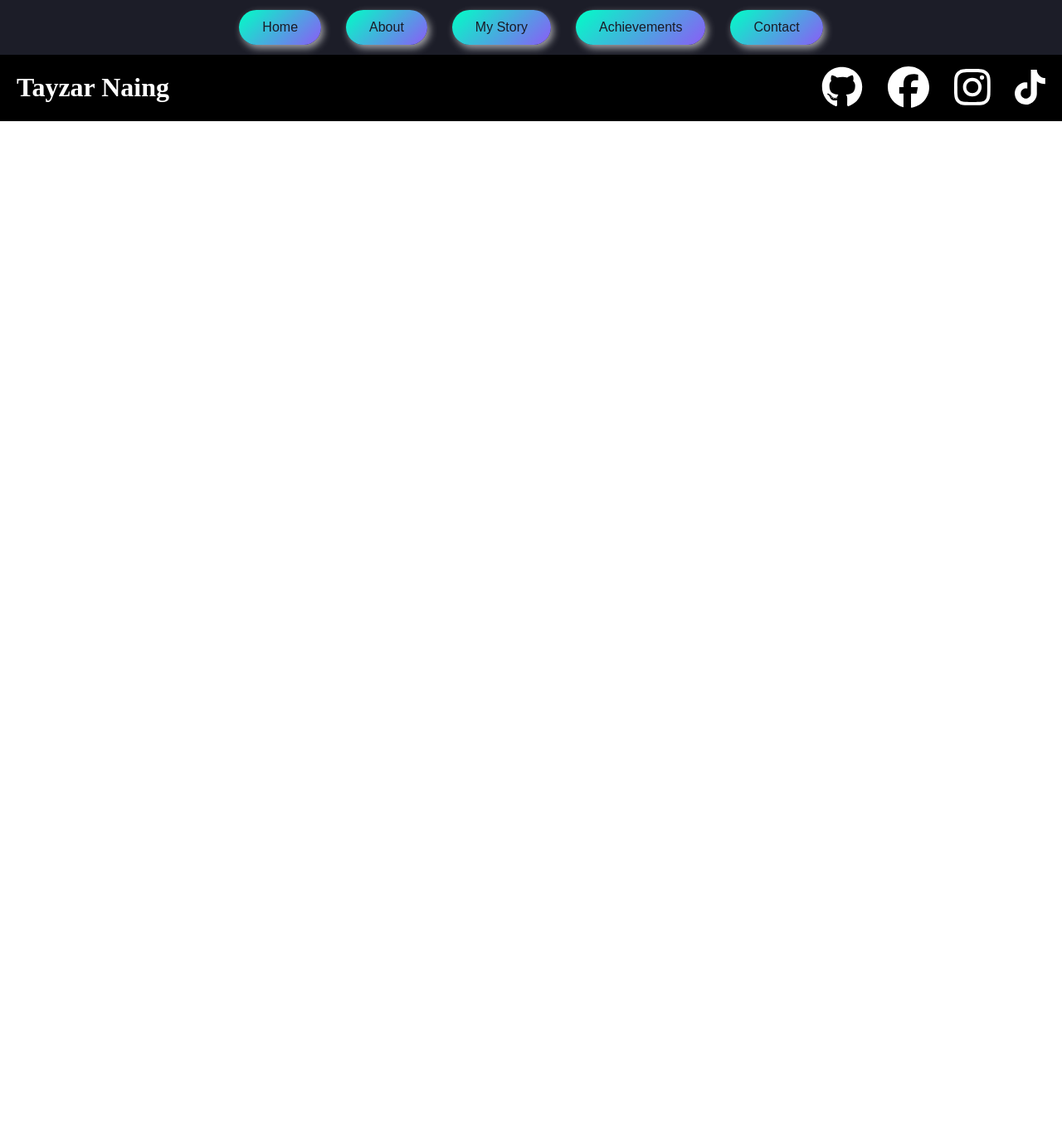
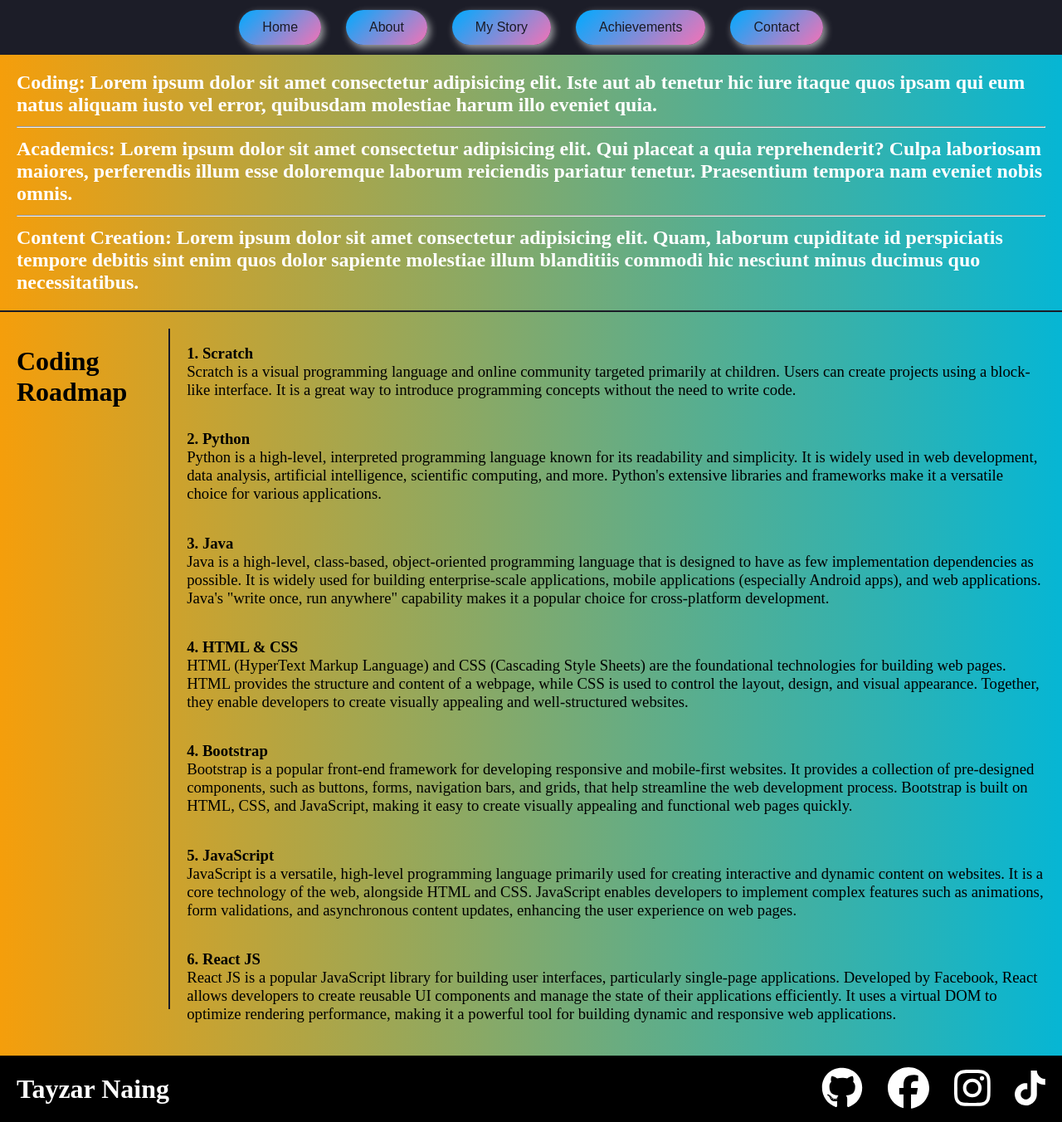
Before and after one commit to CoderZENNXX/tayzarnaing-portfolio, a React (Vite) app: page /about in a window 1280 px wide. Shown: the whole page at 83% size. Before the commit the page ends 800 px from the top, so only its background shows below. Built offline with nearby package versions, Linux system fonts and the light colour scheme.

Commit message:
Project V9

```diff
--- /dev/null
+++ b/src/CSS/About.css
@@ -0,0 +1,34 @@
+.about {
+    overflow-x: hidden;
+    background: linear-gradient(270deg, #06B6D4, #F59E0B);
+}
+
+.about-text {
+    color: white;
+    padding: 20px;
+    margin: 0px 0px;
+    border-bottom: 2px solid #1A1B26;
+}
+
+.coding-roadmap {
+    display: flex;
+    margin: 20px;
+}
+
+.coding-roadmap-line {
+    width: 5px;
+    height: 820px;
+    background-color: #1A1B26;
+    margin-left: 50px;
+}
+
+.milestones-container {
+    display: flex;
+    flex-direction: column;
+    margin-left: 20px;
+}
+
+.milestone-description {
+    margin: 0px 0px;
+    font-weight: 400;
+}
--- a/src/CSS/App.css
+++ b/src/CSS/App.css
@@ -9,7 +9,7 @@
 }
 
 .nav-btn {
-    background: linear-gradient(135deg, #00FFC6, #8B5CF6);
+    background: linear-gradient(135deg, #00AAFF, #F472B6);
     color: #1A1B26;
     font-size: 16px;
     border: none;
@@ -23,14 +23,16 @@
 }
 
 .nav-btn:hover {
-    background: linear-gradient(135deg, #8B5CF6, #00FFC6);
+    background: linear-gradient(135deg, #F472B6, #00AAFF);
     transform: translateY(-2px);
     box-shadow: 0.75px 1px 3px rgba(255, 255, 255, 0.6);
+    color: white;
 }
 
 .nav-btn:active {
     padding: 10px 23px;
     transform: scale(0.9);
+    color: #1A1B26
 }
 
 .footer {
@@ -45,10 +47,6 @@
 
 .footer-name {
     margin-left: 20px;
-}
-
-.footer-name:hover {
-    color: #00FFC6;
 }
 
 .footer-link {
@@ -75,8 +73,20 @@
     height: 42px;
 }
 
-.footer-icon:hover {
-    color: #8B5CF6;
+.footer-github-icon:hover {
+    color: #9500FF;
+}
+
+.footer-facebook-icon:hover {
+    color: #0866ff;
+}
+
+.footer-instagram-icon:hover {
+    color: #DD2A7B;
+}
+
+.footer-tiktok-icon:hover {
+    color: #ff0033;
 }
 
 .footer-icon:active {
--- a/src/CSS/Home.css
+++ b/src/CSS/Home.css
@@ -1,5 +1,6 @@
 .home {
     overflow-x: hidden;
+    background: linear-gradient(90deg, #8B5CF6, #00FFC6);
 }
 
 .profile {
@@ -8,9 +9,8 @@
     align-items: center;
     justify-content: space-between;
     flex-wrap: wrap;
-    background: linear-gradient(90deg, #8B5CF6, #00FFC6);
+    min-height: 100vh;
     color: #1A1B26;
-    min-height: 100vh;
 }
 
 .profile * {
@@ -35,6 +35,7 @@
 }
 
 .professions {
+    color: #1A1B26;
     white-space: nowrap;
 }
 
@@ -49,7 +50,7 @@
 
 .introduction {
     font-size: 60px;
-    color: white;;
+    color: white;
 }
 
 .name {
@@ -75,6 +76,7 @@
 
 .contact-me-btn {
     background: linear-gradient(135deg, #00FFC6, #8B5CF6);
+    color: #1A1B26;
     font-size: 32px;
     border: none;
     border-radius: 100px;
@@ -88,17 +90,23 @@
     background: linear-gradient(135deg, #8B5CF6, #00FFC6);
     transform: translateY(-2px);
     box-shadow: 0.75px 1px 3px rgba(255, 255, 255, 0.6);
+    color: white;
 }
 
 .contact-me-btn:active {
     padding: 10px 23px;
     transform: scale(0.9);
+    color: #1A1B26;
 }
 
 .professions-text-container {
     background: #E5E5E5;
     padding: 20px;
     margin: 0px 0px;
+}
+
+.professions-text {
+    color: #1A1B26;
 }
 
 @media (max-width: 1470px) {
--- /dev/null
+++ b/src/JSX/About.jsx
@@ -0,0 +1,67 @@
+import "../CSS/About.css"
+
+function About() {
+
+    return (
+        <div className="about">
+            <h2 className="about-text">
+                Coding: Lorem ipsum dolor sit amet consectetur adipisicing elit. Iste aut ab tenetur hic iure itaque quos ipsam qui eum natus aliquam iusto vel error, quibusdam molestiae harum illo eveniet quia.
+                <hr />
+                Academics: Lorem ipsum dolor sit amet consectetur adipisicing elit. Qui placeat a quia reprehenderit? Culpa laboriosam maiores, perferendis illum esse doloremque laborum reiciendis pariatur tenetur. Praesentium tempora nam eveniet nobis omnis.
+                <hr />
+                Content Creation: Lorem ipsum dolor sit amet consectetur adipisicing elit. Quam, laborum cupiditate id perspiciatis tempore debitis sint enim quos dolor sapiente molestiae illum blanditiis commodi hic nesciunt minus ducimus quo necessitatibus.
+            </h2>
+
+            <div className="coding-roadmap">
+                <h1 className="coding-roadmap-title">Coding Roadmap</h1>
+                <div className="coding-roadmap-line"></div>
+                <div className="milestones-container">
+                    <h3 className="milestone-title milestone-title-1">
+                        1. Scratch
+                        <p className="milestone-description milestone-description-1">
+                            Scratch is a visual programming language and online community targeted primarily at children. Users can create projects using a block-like interface. It is a great way to introduce programming concepts without the need to write code.
+                        </p>
+                    </h3>
+                    <h3 className="milestone-title milestone-title-2">
+                        2. Python
+                        <p className="milestone-description milestone-description-2">
+                            Python is a high-level, interpreted programming language known for its readability and simplicity. It is widely used in web development, data analysis, artificial intelligence, scientific computing, and more. Python's extensive libraries and frameworks make it a versatile choice for various applications.
+                        </p>
+                    </h3>
+                    <h3 className="milestone-title milestone-title-3">
+                        3. Java
+                        <p className="milestone-description milestone-description-3">
+                            Java is a high-level, class-based, object-oriented programming language that is designed to have as few implementation dependencies as possible. It is widely used for building enterprise-scale applications, mobile applications (especially Android apps), and web applications. Java's "write once, run anywhere" capability makes it a popular choice for cross-platform development.
+                        </p>
+                    </h3>
+                    <h3 className="milestone-title milestone-title-4">
+                        4. HTML & CSS
+                        <p className="milestone-description milestone-description-4">
+                            HTML (HyperText Markup Language) and CSS (Cascading Style Sheets) are the foundational technologies for building web pages. HTML provides the structure and content of a webpage, while CSS is used to control the layout, design, and visual appearance. Together, they enable developers to create visually appealing and well-structured websites.
+                        </p>
+                    </h3>
+                    <h3 className="milestone-title milestone-title-5">
+                        4. Bootstrap
+                        <p className="milestone-description milestone-description-5">
+                            Bootstrap is a popular front-end framework for developing responsive and mobile-first websites. It provides a collection of pre-designed components, such as buttons, forms, navigation bars, and grids, that help streamline the web development process. Bootstrap is built on HTML, CSS, and JavaScript, making it easy to create visually appealing and functional web pages quickly.
+                        </p>
+                    </h3>
+                    <h3 className="milestone-title milestone-title-6">
+                        5. JavaScript
+                        <p className="milestone-description milestone-description-6">
+                            JavaScript is a versatile, high-level programming language primarily used for creating interactive and dynamic content on websites. It is a core technology of the web, alongside HTML and CSS. JavaScript enables developers to implement complex features such as animations, form validations, and asynchronous content updates, enhancing the user experience on web pages.
+                        </p>
+                    </h3>
+                    <h3 className="milestone-title milestone-title-7">
+                        6. React JS
+                        <p className="milestone-description milestone-description-7">
+                            React JS is a popular JavaScript library for building user interfaces, particularly single-page applications. Developed by Facebook, React allows developers to create reusable UI components and manage the state of their applications efficiently. It uses a virtual DOM to optimize rendering performance, making it a powerful tool for building dynamic and responsive web applications.
+                        </p>
+                    </h3>
+                </div>
+            </div>
+        </div>
+    )
+}
+
+export default About
--- a/src/JSX/App.jsx
+++ b/src/JSX/App.jsx
@@ -1,5 +1,6 @@
 import "../CSS/App.css"
 import Home from "./Home.jsx"
+import About from "./About.jsx"
 import Navbar from "./Navbar.jsx"
 import Footer from "./Footer.jsx"
 import { BrowserRouter as Router, Routes, Route } from "react-router-dom"
@@ -12,6 +13,7 @@ function App() {
         <Navbar />
         <Routes>
           <Route exact path="/" element={<Home />}/>
+          <Route path="/about" element={<About />}/>
         </Routes>
         <Footer />
       </div>
```
